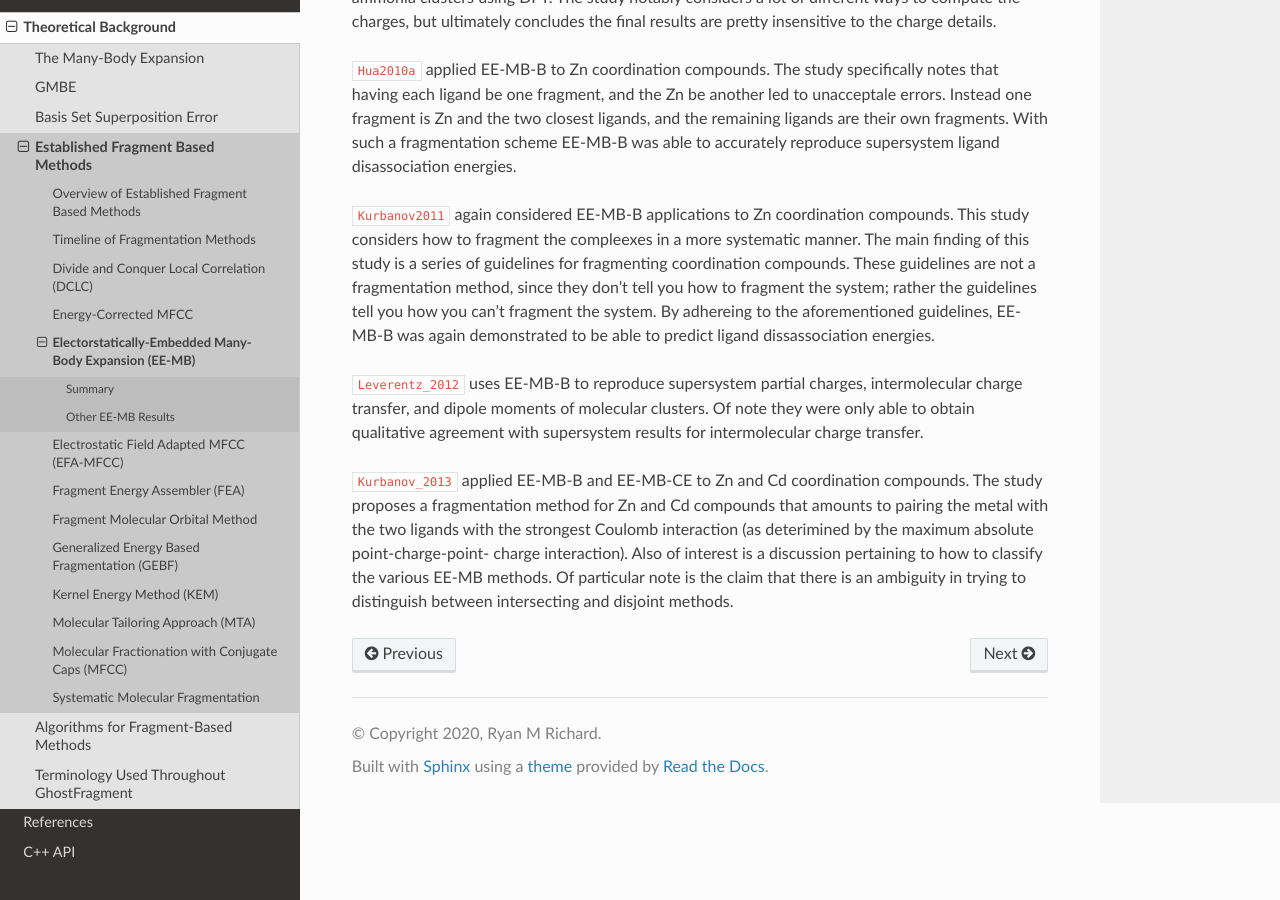
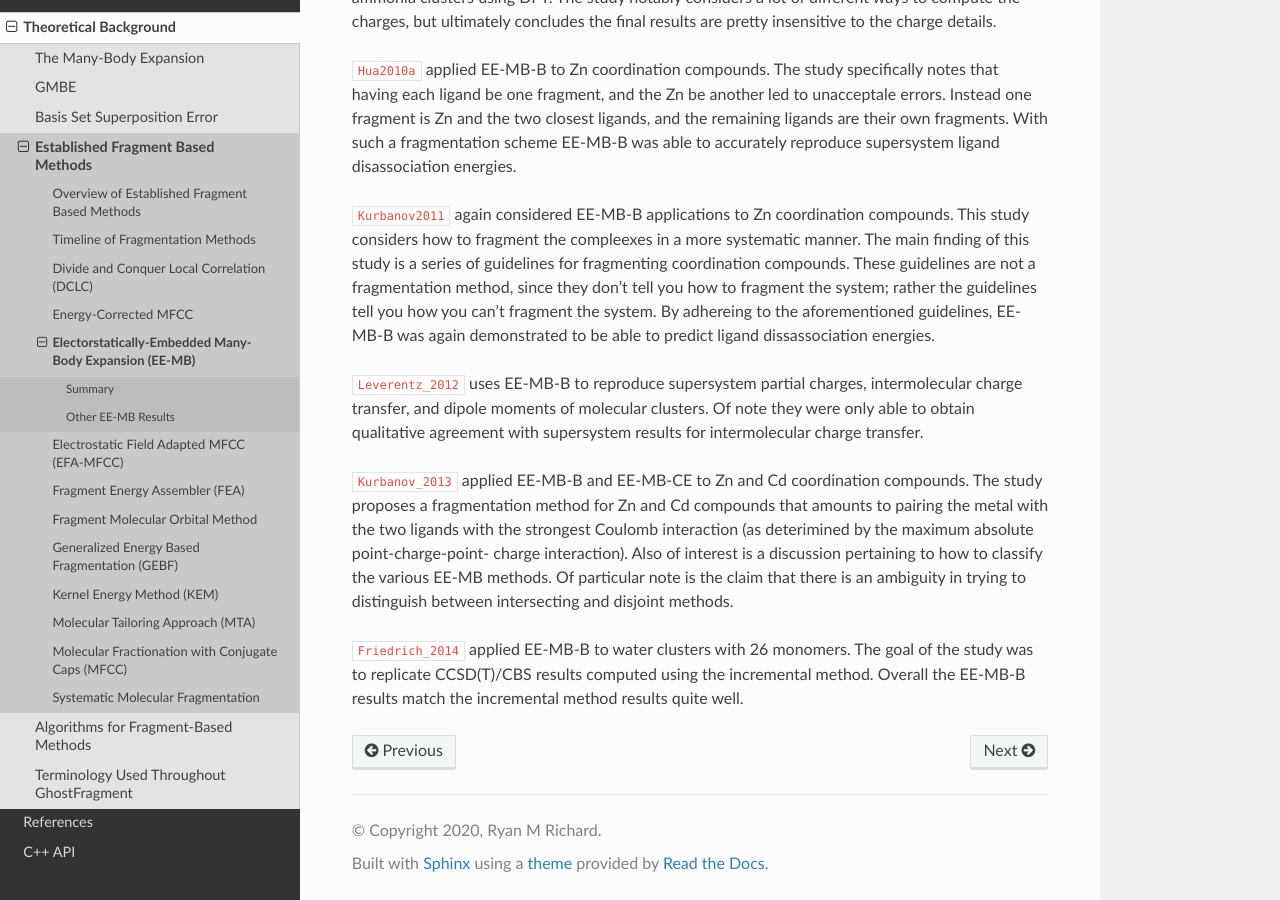
Before and after one commit to rmrresearch/GhostFragment, a Sphinx documentation site: the page built from docs/source/background/established_methods/eembe.rst, in a window 1280 px wide and 900 px high, scrolled down 1766 px. Built offline with Sphinx 7.4.7 and the Read the Docs theme 2.0.0, drawn with Linux system fonts in a browser that asks for light colours; cross-references to code outside the pages are shown as plain code.

Commit message:
backup [skip ci]

```diff
--- a/docs/source/background/established_methods/eembe.rst
+++ b/docs/source/background/established_methods/eembe.rst
@@ -121,3 +121,8 @@ charge interaction). Also of interest is a discussion pertaining to how to
 classify the various EE-MB methods. Of particular note is the claim that there
 is an ambiguity in trying to distinguish between intersecting and disjoint
 methods.
+
+:cite:t:`Friedrich_2014` applied EE-MB-B to water clusters with 26 monomers. The
+goal of the study was to replicate CCSD(T)/CBS results computed using the
+incremental method. Overall the EE-MB-B results match the incremental method
+results quite well.
--- a/docs/source/refs.bib
+++ b/docs/source/refs.bib
@@ -430,6 +430,17 @@ pages={199--225}
   doi       = {10.1021/ct300845q}
 }
 
+@Article{Friedrich_2014,
+  author    = {Joachim Friedrich and Haoyu Yu and Hannah R. Leverentz and Peng Bai and J. Ilja Siepmann and Donald G. Truhlar},
+  journal   = {The Journal of Physical Chemistry Letters},
+  title     = {Water 26-mers Drawn from Bulk Simulations: Benchmark Binding Energies for Unprecedentedly Large Water Clusters and Assessment of the Electrostatically Embedded Three-Body and Pairwise Additive Approximations},
+  year      = {2014},
+  number    = {4},
+  pages     = {666--670},
+  volume    = {5},
+  doi       = {10.1021/jz500079e}
+  }
+
 %%%%%%%%%%%%%%%%%%%%%%%%%%%%%%%%%%%%%%%%%%%%%%%%%%%%%%%%%%%%%%%%%%%%%%%%%%%%%%%%
 %                                    FMO
 %%%%%%%%%%%%%%%%%%%%%%%%%%%%%%%%%%%%%%%%%%%%%%%%%%%%%%%%%%%%%%%%%%%%%%%%%%%%%%%%
```
